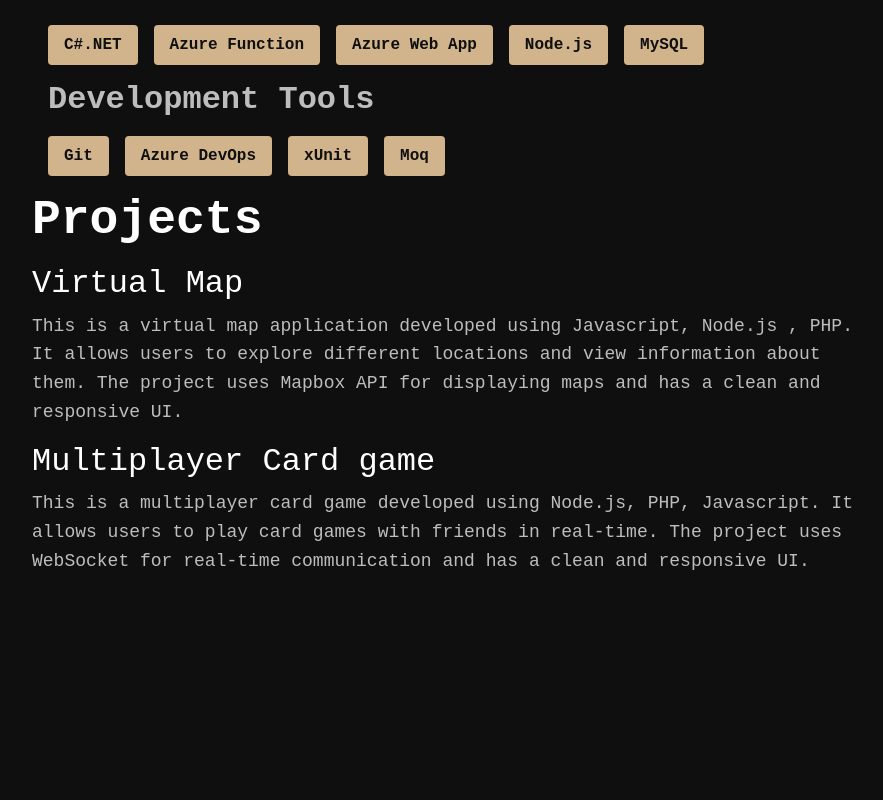
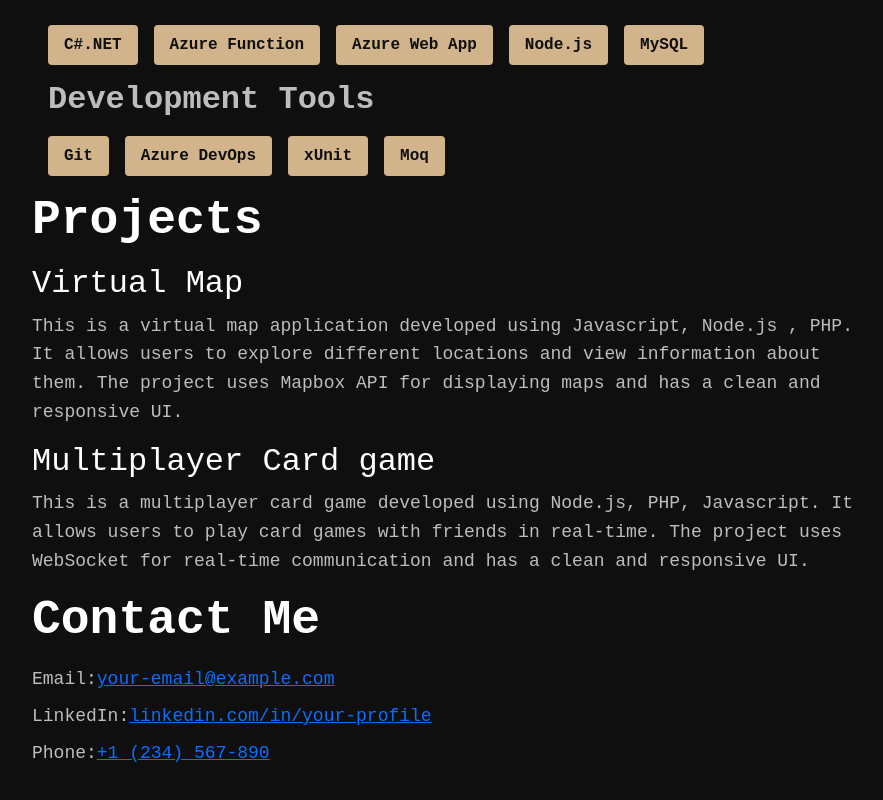
Before and after one commit to k11111t/k11111t.github.io, a React (Vite) app in the folder my-profile-app/: page / in a window 1280 px wide. Shown: the part 856-1656 px from the top of the page, without its empty margins (190-1073 px from the left). Before the commit the page ends 1480 px from the top, so only its background shows below. Built offline with nearby package versions, Linux system fonts and the light colour scheme.

Commit message:
Add contacts

```diff
--- a/my-profile-app/src/components/AboutComponent/AboutComponent.jsx
+++ b/my-profile-app/src/components/AboutComponent/AboutComponent.jsx
@@ -3,8 +3,8 @@ import styles from './AboutComponent.module.css';
 
 const AboutComponent = () => {
     return (
-        <div>
-            <h1 className={styles.header}>About Me</h1>
+        <section>
+            <h1 className={styles.header}  id="about">About Me</h1>
             <p className={styles.description}>
             I'm Viet Hung Dang, a software engineer based in Manchester with a First Class BSc in Computer Science from
             The University of Manchester. I started programming in high school, and that passion turned into a career
@@ -15,7 +15,7 @@ const AboutComponent = () => {
             Previously, I enhanced warehouse systems at Dematic, ensuring performance and reliability for clients like ASOS.
             </p>
 
-        </div>
+        </section>
 
     );
 };
--- /dev/null
+++ b/my-profile-app/src/components/ContactComponent/ContactComponent.jsx
@@ -0,0 +1,34 @@
+import React from 'react';
+import styles from './ContactComponent.module.css';
+
+const ContactComponent = () => {
+    return (
+        <section>
+            <h1 className={styles.header}  id="contact">Contact Me</h1>
+            <div className={styles.description}>
+                <span >Email:</span>
+                <a href="mailto:your-email@example.com" >
+                    your-email@example.com
+                </a>
+            </div>
+            <div className={styles.description}>
+                <span>LinkedIn:</span>
+                <a
+                    href="https://www.linkedin.com/in/your-profile"
+                    target="_blank"
+                    rel="noopener noreferrer"
+                >
+                    linkedin.com/in/your-profile
+                </a>
+            </div>
+            <div className={styles.description}>
+                <span>Phone:</span>
+                <a href="tel:+1234567890">
+                    +1 (234) 567-890
+                </a>
+            </div>
+        </section>
+    );
+};
+
+export default ContactComponent;
--- /dev/null
+++ b/my-profile-app/src/components/ContactComponent/ContactComponent.module.css
@@ -0,0 +1,20 @@
+.header {
+    font-size: 3rem;
+    font-weight: bold;
+    color: var(--primary-text-color);
+    margin-bottom: 1rem;
+}
+
+.subHeader {
+    font-size: 2rem;
+    font-weight: bold;
+    color: var(--secondary-text-color);
+    margin-bottom: 1rem;
+}
+
+.description {
+    font-size: 1.125rem;
+    color: var(--secondary-text-color);
+    line-height: 1.6;
+    margin-bottom: 0.5rem;
+}
--- a/my-profile-app/src/components/MainComponent/MainComponent.jsx
+++ b/my-profile-app/src/components/MainComponent/MainComponent.jsx
@@ -4,6 +4,7 @@ import NavbarComponent from '../NavbarComponent/NavbarComponent';
 import AboutComponent from '../AboutComponent/AboutComponent';
 import ProjectsComponent from '../ProjectsComponent/ProjectsComponent';
 import TechStackComponent from '../TechStackComponent/TechStackComponent';
+import ContactComponent from '../ContactComponent/ContactComponent';
 
 const MainComponent = () => {
     return (
@@ -23,6 +24,7 @@ const MainComponent = () => {
                 <AboutComponent />
                 <TechStackComponent/>
                 <ProjectsComponent />
+                <ContactComponent />
             </main>
 
 
--- a/my-profile-app/src/components/NavbarComponent/NavbarComponent.jsx
+++ b/my-profile-app/src/components/NavbarComponent/NavbarComponent.jsx
@@ -11,7 +11,7 @@ const NavbarComponent = () => {
 
     return (
         <nav className={styles.navbar}>
-            <div className={styles.navbarContainer}>
+        <div className={styles.navbarContainer} style={{ background: window.innerWidth <= 768 ? 'var(--background-color)' : 'transparent' }}>
                 <a className={styles.navbarBrand} href="#">VH</a>
                 <button
                     className={styles.navbarToggler}
--- a/my-profile-app/src/components/NavbarComponent/NavbarComponent.module.css
+++ b/my-profile-app/src/components/NavbarComponent/NavbarComponent.module.css
@@ -16,7 +16,7 @@
     justify-content: space-between;
     align-items: center;
     width: 100%;
-    background: var(--background-color);
+    background: transparent;
     padding: 1rem 2rem 0 2rem;
 }
 
--- a/my-profile-app/src/components/ProjectsComponent/ProjectsComponent.jsx
+++ b/my-profile-app/src/components/ProjectsComponent/ProjectsComponent.jsx
@@ -3,7 +3,7 @@ import styles from './ProjectsComponent.module.css';
 
 const ProjectsComponent = () => {
     return (
-        <div>
+        <section id="projects">
             <h1 className={styles.header}>Projects</h1>
 
             <h2 className={styles.subheader}>
@@ -24,7 +24,7 @@ const ProjectsComponent = () => {
                 The project uses WebSocket for real-time communication and has a clean and responsive UI.
             </p>
 
-        </div>
+        </section>
 
     );
 };
--- a/my-profile-app/src/components/TechStackComponent/TechStackComponent.jsx
+++ b/my-profile-app/src/components/TechStackComponent/TechStackComponent.jsx
@@ -3,7 +3,7 @@ import styles from './TechStackComponent.module.css';
 
 const TechStackComponent = () => {
     return (
-        <div>
+        <section id="experience">
             <h1 className={styles.header}>Tech Stack</h1>
 
             <div className={styles.techStack}>
@@ -39,7 +39,7 @@ const TechStackComponent = () => {
                 </div>
             </div>
 
-        </div>
+        </section>
     );
 };
 
```
